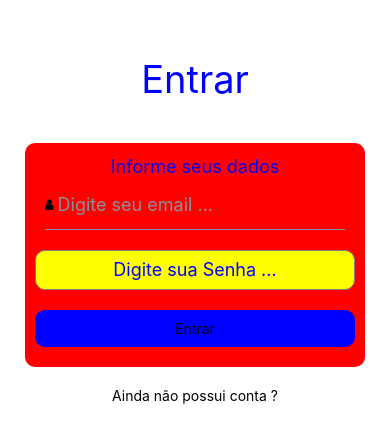
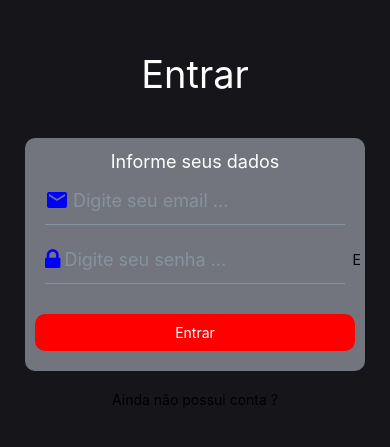
Before and after one commit to DiegoAdrianoMendes/App-Tasks, a React Native app: screen / in a window 390 px wide. Shown: the part 193-640 px from the top of the page. Built offline with nearby package versions, Linux system fonts and the light colour scheme.

Commit message:
:memo: Create useStates screen login

```diff
--- a/package.json
+++ b/package.json
@@ -8,13 +8,12 @@
     "eject": "expo eject"
   },
   "dependencies": {
-    "@expo/vector-icons": "^12.0.5",
     "expo": "~42.0.1",
-    "expo-status-bar": "~1.0.4",
     "react": "16.13.1",
     "react-dom": "16.13.1",
     "react-native": "https://github.com/expo/react-native/archive/sdk-42.0.0.tar.gz",
     "react-native-elements": "^3.4.2",
+    "react-native-vector-icons": "^8.1.0",
     "react-native-web": "~0.13.12"
   },
   "devDependencies": {
--- a/src/pages/Login.jsx
+++ b/src/pages/Login.jsx
@@ -1,4 +1,4 @@
-import React from 'react';
+import React, { useState } from 'react';
 import {
     StyleSheet,
     SafeAreaView,
@@ -8,10 +8,30 @@ import {
     TextInput
 } from 'react-native';
 import { Input } from 'react-native-elements';
-import { FontAwesome } from '@expo/vector-icons';
+import {
+    MaterialIcons,
+    FontAwesome
+} from '@expo/vector-icons';
 import Typography from '../styles/typography';
+import Colors from '../styles/colors';
 
 export function Login(){
+
+    const [emailIsFilled, setEmailIsFilled] = useState(false);
+    const [passIsFilled, setPassIsFilled] = useState(false);
+
+    function handlePassIsFilled(value) {
+        (value.length > 0)? setPassIsFilled(true) : setPassIsFilled(false);
+    }
+
+    function handleEmailIsFilled(value) {
+        (value.length > 0)? setEmailIsFilled(true) : setEmailIsFilled(false);
+    }
+
+    function hiddenPassword(){
+        console.log('oi')
+    }
+
     return(
         <SafeAreaView style={styles.container}>
             <View style={styles.content}>
@@ -35,18 +55,37 @@ export function Login(){
                     <Input
                         placeholder='Digite seu email ...'
                         leftIcon={
-                            <FontAwesome
-                                name="user"
+                            <MaterialIcons
+                                name="email"
+                                size={24}
+                                color="blue"
                             />
                         }
+                        onChangeText={handleEmailIsFilled}
                     />
-                    <TextInput
-                        style={styles.input}
-                        placeholder='Digite sua Senha ...'
+                    <Input
+                        placeholder='Digite seu senha ...'
+                        leftIcon={
+                            <FontAwesome
+                                name="lock"
+                                size={24}
+                                color="blue"
+                            />
+                        }
+                        rightIcon={
+                            <Text>
+                                E
+                            </Text>
+                        }
+                        onChangeText={handlePassIsFilled}
                     />
                     <TouchableOpacity
                         activeOpacity={0.75}
-                        style={styles.button}
+                        style={[
+                            styles.button,
+                            (emailIsFilled && passIsFilled) && { backgroundColor: Colors.green }
+                        ]}
+                        disabled={!passIsFilled || !emailIsFilled}
                     >
                         <Text style={styles.textButton}>
                             Entrar
@@ -64,6 +103,7 @@ export function Login(){
 const styles = StyleSheet.create({
     container: {
         flex: 1,
+        backgroundColor: Colors.body
     },
     content: {
         flex: 1,
@@ -72,7 +112,7 @@ const styles = StyleSheet.create({
         paddingHorizontal: 25
     },
     card: {
-        backgroundColor: 'red',
+        backgroundColor: Colors.secondary,
         width: '100%',
         padding: 10,
         borderRadius: 10,
@@ -80,11 +120,11 @@ const styles = StyleSheet.create({
         marginBottom: 20,
     },
     tittle:{
-        color: 'blue',      //colors.heading,
+        color: Colors.headings,
         textAlign: 'center'
     },
     button: {
-        backgroundColor: 'blue',
+        backgroundColor: 'red',
         borderRadius: 10,
         padding: 10,
         width: '100%',
@@ -92,7 +132,8 @@ const styles = StyleSheet.create({
         marginBottom: 10,
     },
     textButton: {
-        textAlign: 'center'
+        textAlign: 'center',
+        color: Colors.white
     },
     input: {
         borderColor: 'gray',
--- a/src/styles/colors.js
+++ b/src/styles/colors.js
@@ -1,3 +1,17 @@
 export default {
+    black: '#000000',
+    white: '#ffffff',
 
+    primary:   '#7f5af0',
+    secondary: '#72757e',
+    body:      '#16161a',
+    headings:  '#fffffe',
+    text:      '#94a1b2',
+
+    red:    '#E45858',
+    green:  '#2CB67D',
+    yellow: '#ffc107',
+
+    gray:      '#212529',
+    gray_dark: '#6C757D',
 }
```
Also changed, not shown: 1 other file (tests, documents, lock files or other folders).
